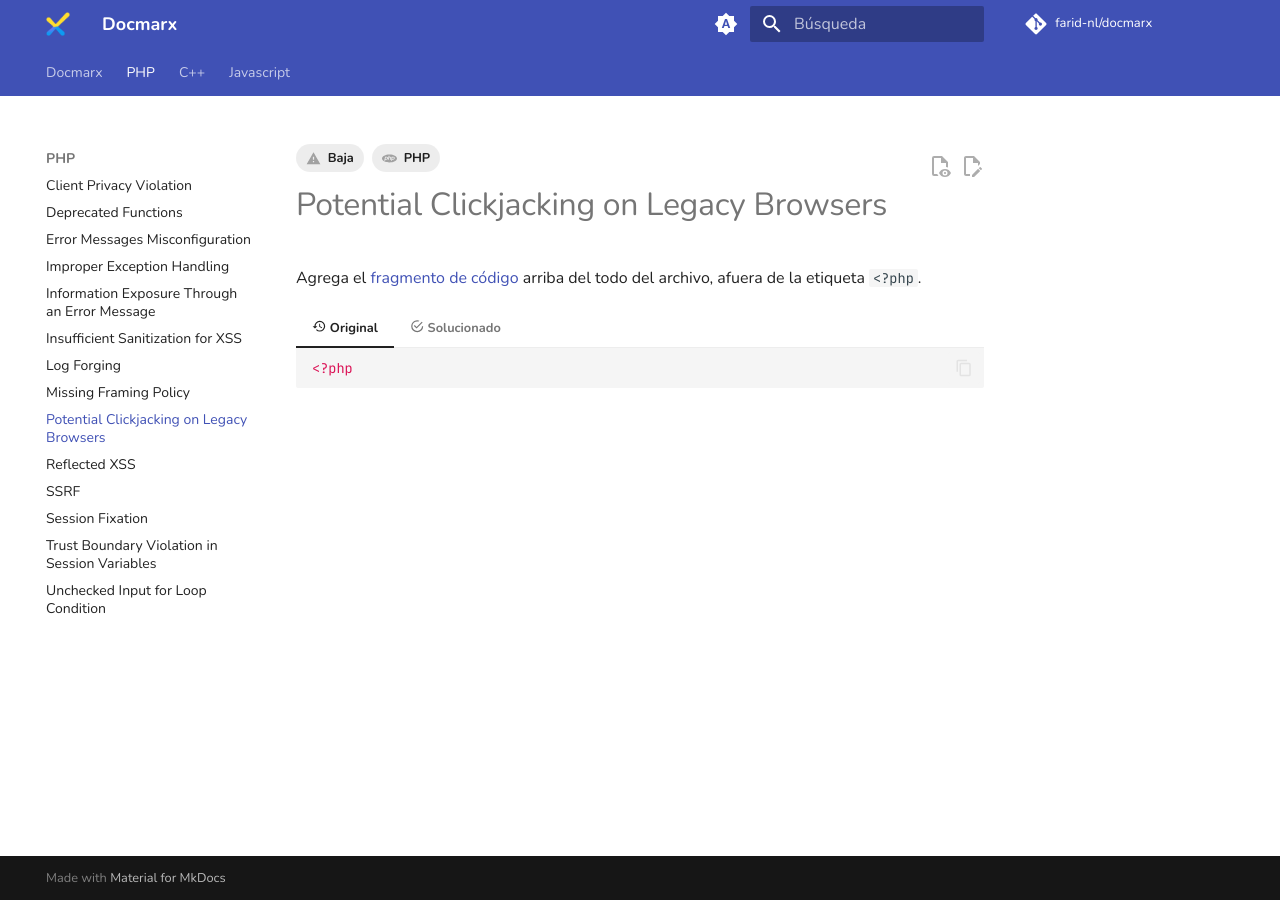
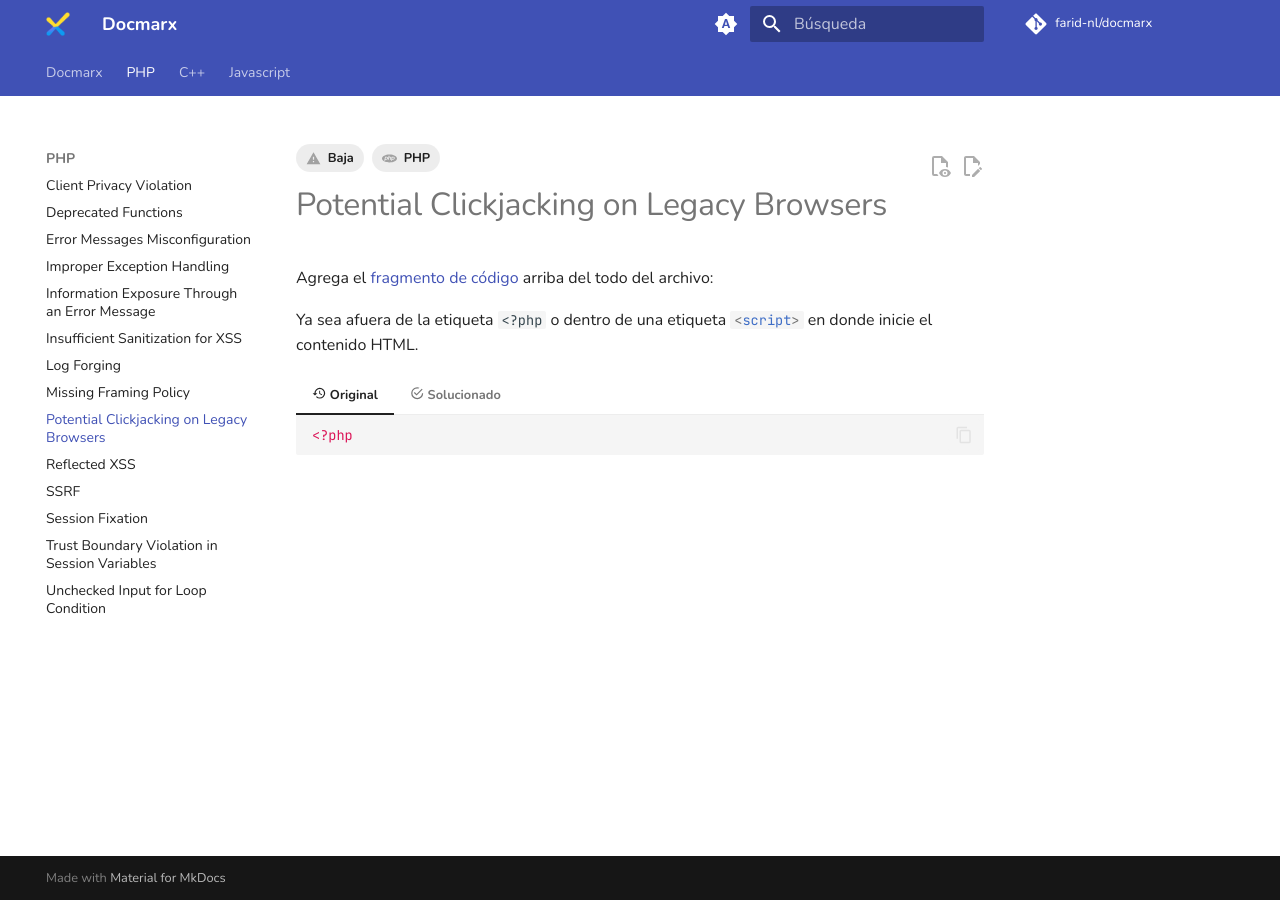
Before and after one commit to Farid-NL/docmarx, an MkDocs documentation site: the page built from docs/php/potential-clickjacking-on-legacy-browsers.md, in a window 1280 px wide. Built offline with MkDocs 1.6.1 and Material for MkDocs 9.7.7, drawn with Linux system fonts in a browser that asks for light colours; comment, search, counter and statistics services are not loaded.

Commit message:
style: Mejora la presentación de multiples remediaciones

```diff
--- a/docs/php/potential-clickjacking-on-legacy-browsers.md
+++ b/docs/php/potential-clickjacking-on-legacy-browsers.md
@@ -4,7 +4,10 @@ tags:
   - Baja
 ---
 
-Agrega el [fragmento de código](#__tabbed_1_2) arriba del todo del archivo, afuera de la etiqueta `<?php`.
+Agrega el [fragmento de código](#__tabbed_1_2) arriba del todo del archivo:
+
+Ya sea afuera de la etiqueta `<?php` o dentro de una etiqueta `#!html <script>` en donde inicie el contenido HTML.
+
 
 === ":material-history: Original"
 
```
Also changed, not shown: docs/js/client-dom-open-redirect.md (+2 -2 lines), docs/js/client-dom-stored-xss.md (+0 -2 lines), docs/js/client-potential-xss.md (+0 -2 lines), docs/php/information-exposure-through-an-error-message.md (+1 -1 lines).
